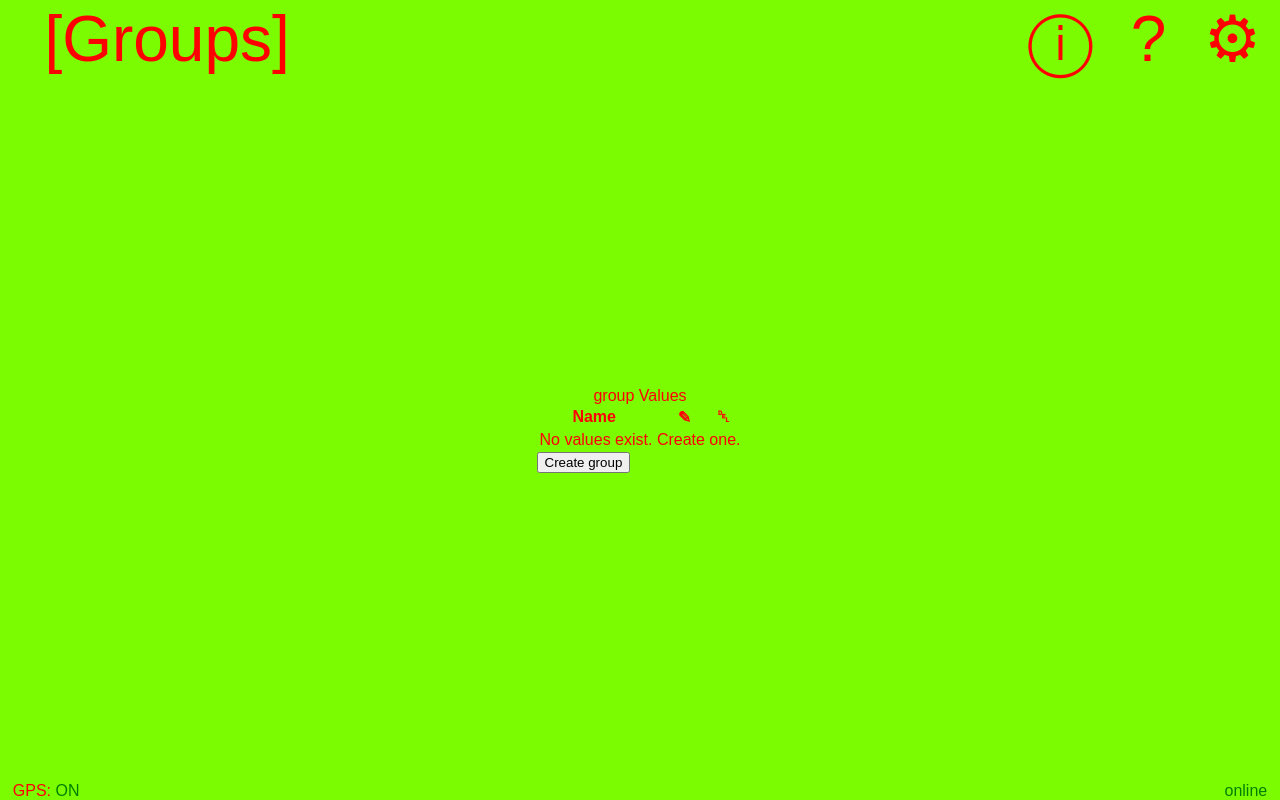
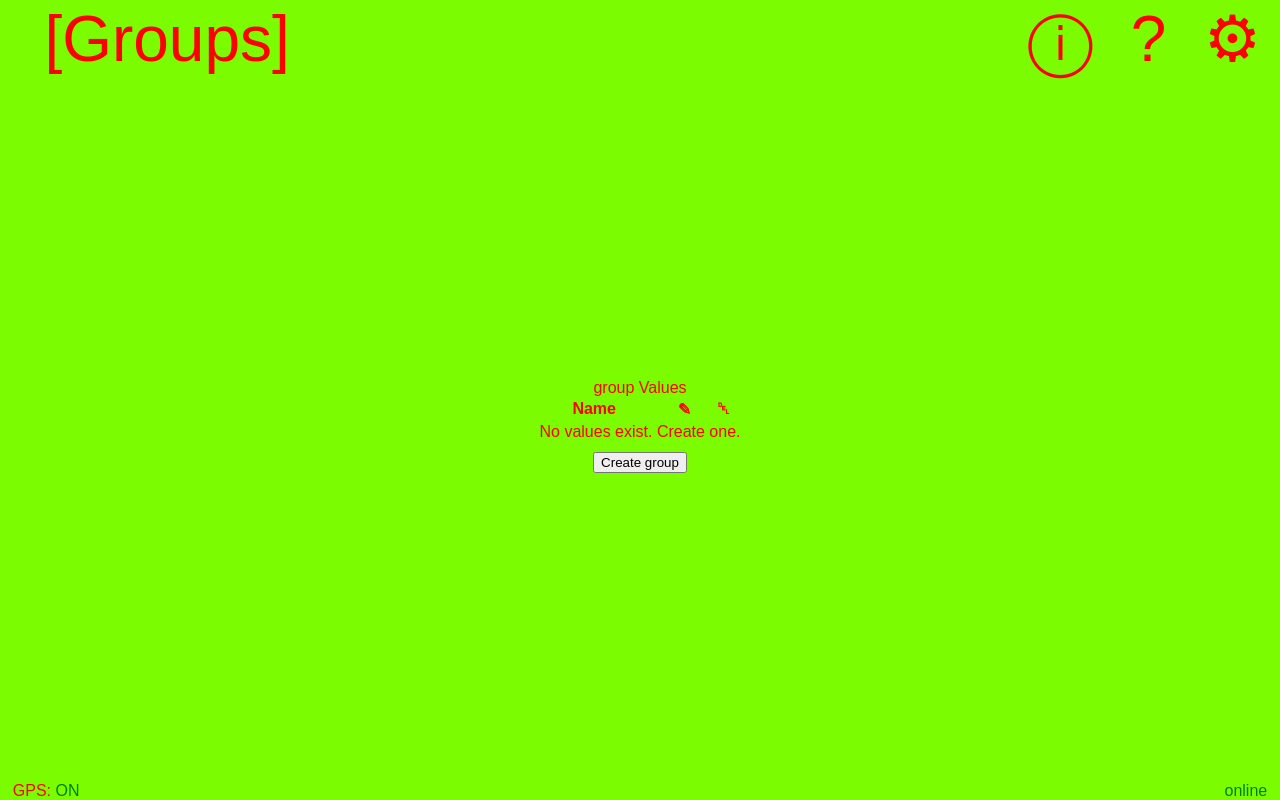
Before and after one commit to jacobpatterson1549/macro-measure, a React (Create React App) app: page / in a window 1280 px wide. Built offline with nearby package versions, Linux system fonts and the light colour scheme.

Commit message:
adding flex display for submit/cancel

```diff
--- a/src/components/Form.css
+++ b/src/components/Form.css
@@ -13,3 +13,10 @@
 .Label *:first-child:after {
     content: ":";
 }
+
+.Form .ActionButtons {
+    display: flex;
+    flex-direction: row;
+    justify-content: space-around;
+    padding: 1vmin;
+}
```
